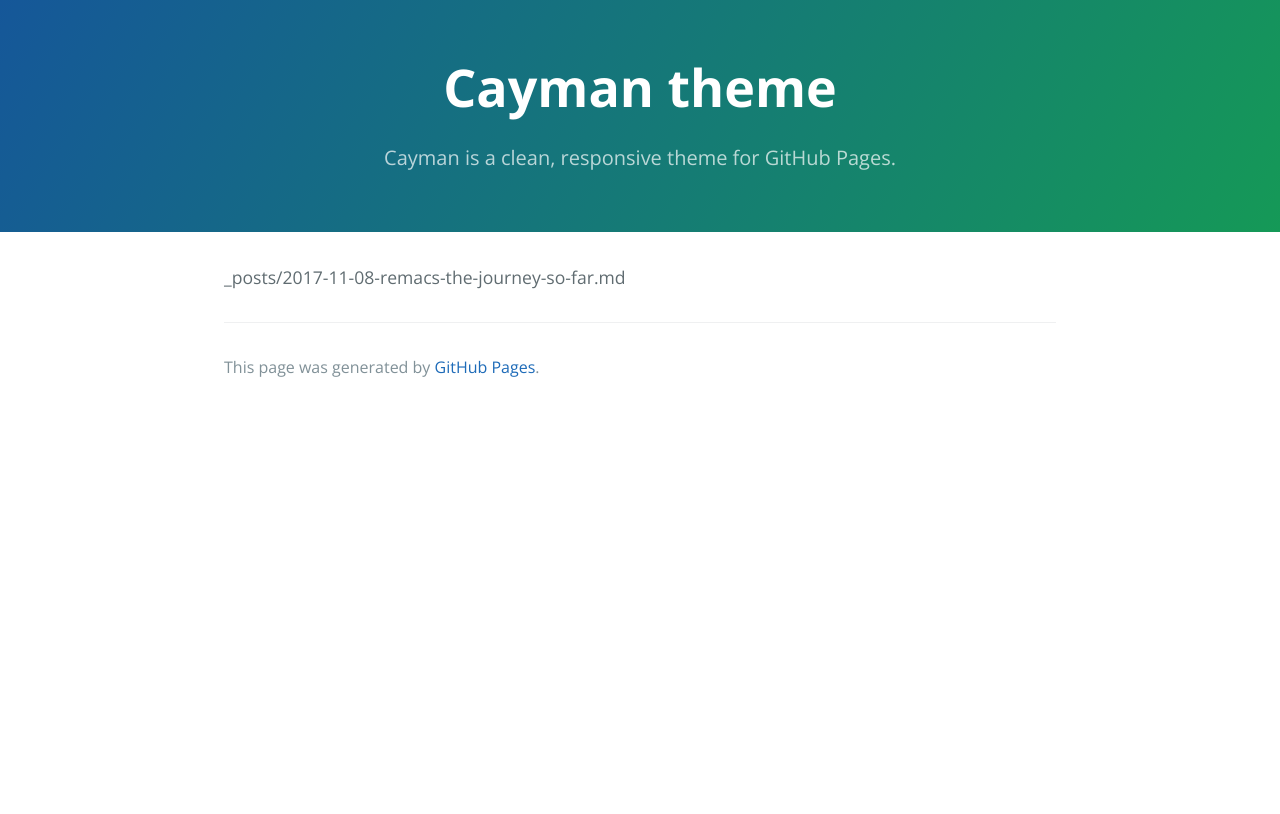
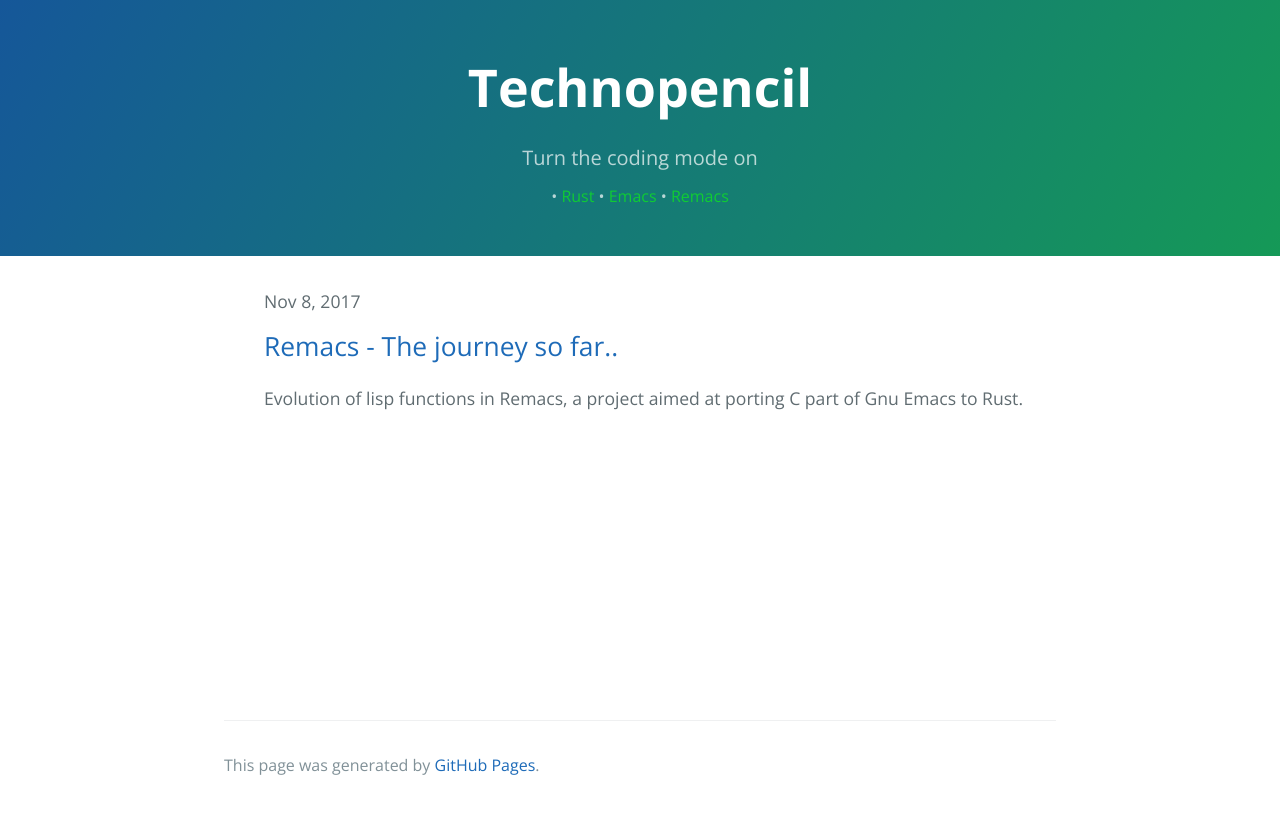
Before and after one commit to shanavas786/shanavas786.github.io, a Jekyll site: the page built from index.md, in a window 1280 px wide. Shown: the top 814 px of the page. Built offline with Jekyll 4.4.1, drawn with Linux system fonts in a browser that asks for light colours; our own code applies the rules of GitHub Pages for plain Markdown files.

Commit message:
List posts in indexpage

```diff
--- a/_config.yml
+++ b/_config.yml
@@ -1,5 +1,5 @@
-title: Cayman theme
-description: Cayman is a clean, responsive theme for GitHub Pages.
+title: Technopencil
+description: Turn the coding mode on
 google_analytics:
 theme: jekyll-theme-cayman
 github_repository: https://github.com/pages-themes/cayman
--- a/_layouts/default.html
+++ b/_layouts/default.html
@@ -13,6 +13,12 @@
     <section class="page-header">
       <h1 class="project-name">{{ site.title | default: site.github.repository_name }}</h1>
       <h2 class="project-tagline">{{ site.description | default: site.github.project_tagline }}</h2>
+      <h4 class="project-metadata">
+        {% for tag in page.tags %}
+        • <span class="data">{{ tag }}</span>
+        </li>
+        {% endfor %}
+      </h4>
     </section>
 
     <section class="main-content">
--- a/_posts/2017-11-08-remacs-the-journey-so-far.md
+++ b/_posts/2017-11-08-remacs-the-journey-so-far.md
@@ -4,11 +4,15 @@
 date:   2017-11-08
 description: "Evolution of Remacs, The Rust port of Gnu Emacs"
 categories: rust
+excerpt:
+  Evolution of lisp functions in Remacs, a project aimed at porting C part of Gnu Emacs to Rust.
+
 tags:
   - Rust
   - Emacs
   - Remacs
 ---
+
 
 ### [](#intro) What, Remacs ?!!
 Remacs is a project created by [Wilfred](https://github.com/Wilfred) aimed at
--- a/_sass/jekyll-theme-cayman.scss
+++ b/_sass/jekyll-theme-cayman.scss
@@ -366,3 +366,13 @@
 .site-footer-credits {
   color: $blockquote-text-color;
 }
+
+
+.post-list {
+  list-style: none;
+  min-height: 400px;
+}
+
+h2.post-link {
+  margin-top: 0.5em;
+}
--- a/index.md
+++ b/index.md
@@ -1 +1,21 @@
-_posts/2017-11-08-remacs-the-journey-so-far.md
+---
+layout: default
+title:  Shanavas M
+date:   2017-11-08
+categories: rust
+tags:
+  - Rust
+  - Emacs
+  - Remacs
+---
+
+
+<ul class="post-list">
+  {% for post in site.posts %}
+    <li>
+      <span class="post-meta">{{ post.date | date: "%b %-d, %Y" }}</span>
+      <h2 class="post-link"><a href="{{ post.url }}">{{ post.title }}</a></h2>
+      <p>{{ post.excerpt }}</p>
+    </li>
+  {% endfor %}
+</ul>
```
